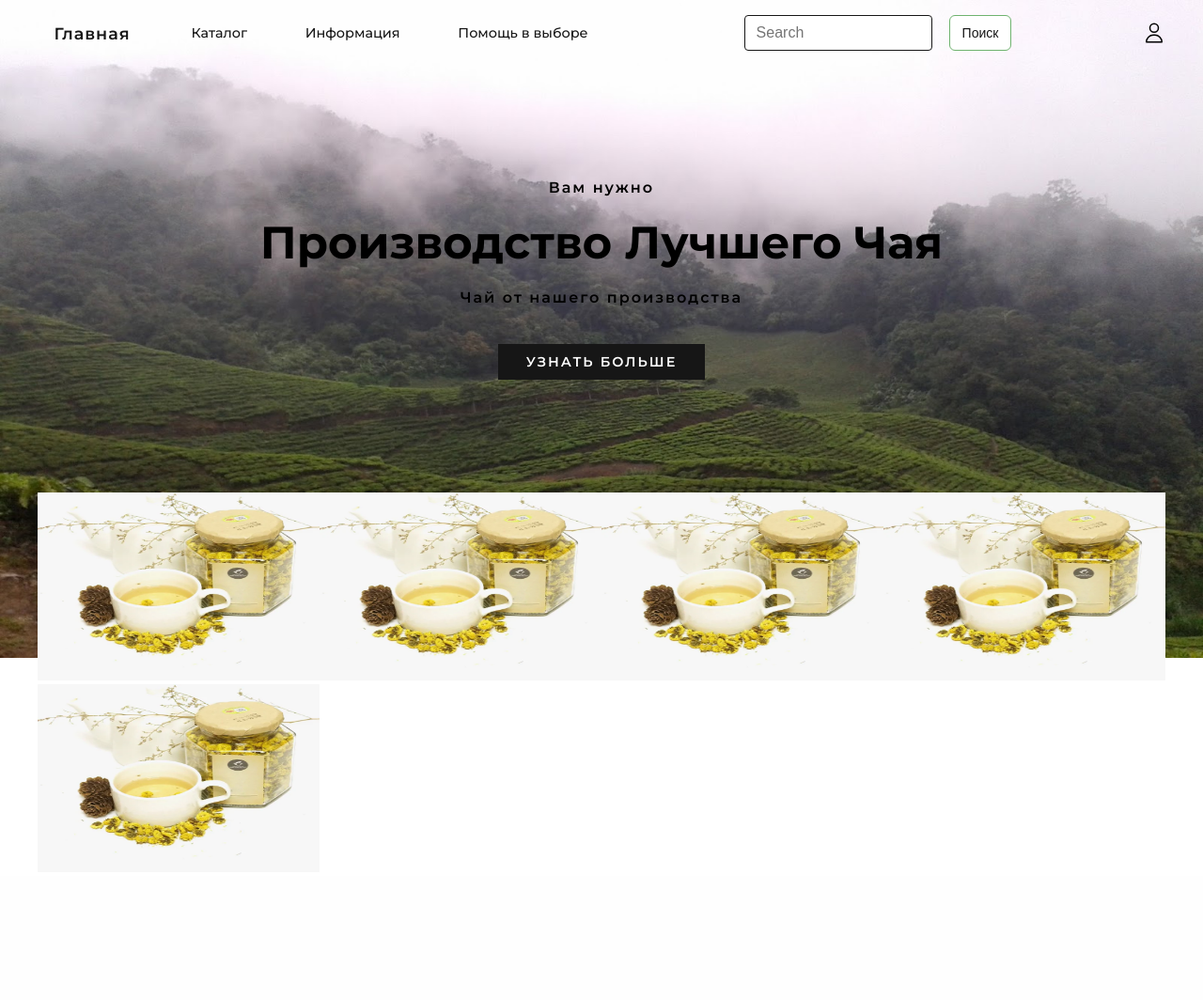
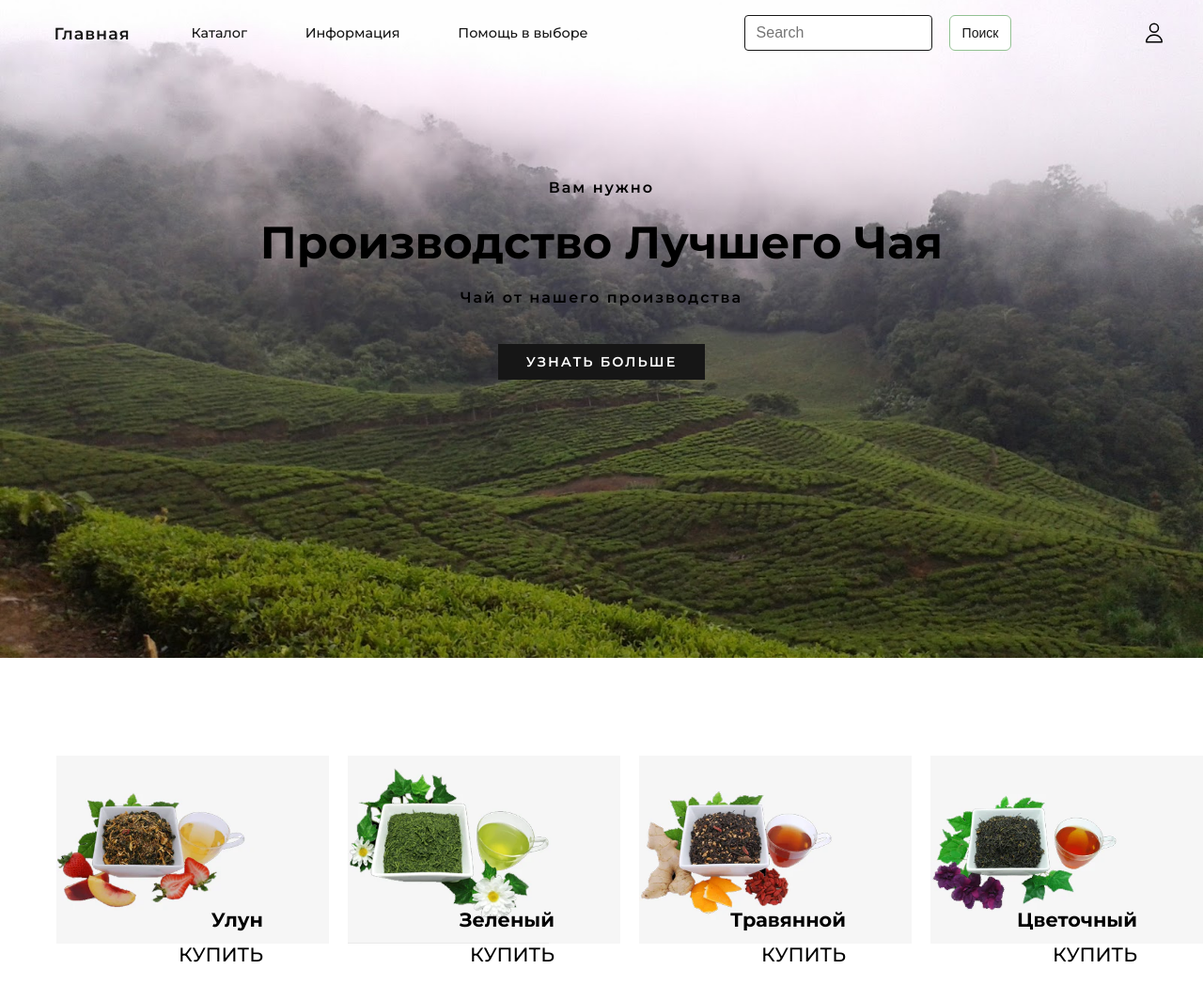
Before and after one commit to grachev21/antom_pronko_app1, a Django app: page / in a window 1280 px wide. Shown: the whole page at 94% size. Before the commit the page ends 912 px from the top, so only its background shows below. Run offline with Django 3.2, Linux system fonts and the light colour scheme; parts of the project's set-up code (start-up, migrations or seed data) failed here and were passed over.

Commit message:
images_line

```diff
--- a/main/static/css/styles.css
+++ b/main/static/css/styles.css
@@ -118,10 +118,57 @@ a {
 :root {
   --text-color: #161616;
   --background-color: rgb(255, 255, 255);
-  --border-color: rgb(111, 179, 111);
+  --border-color: rgb(147, 193, 147);
   --margin-right: 18px;
   --shadow: rgb(221, 221, 221);
 
+}
+
+
+/*Animation links ************************* */
+.links_activate {
+  color: var(--text-color);
+  transition: color 0.5s;
+}
+.links_activate:hover {
+  color: var(--border-color);
+  transition: color 0.5s;
+  /* Время эффекта */
+}
+
+.links_activate::after {
+  content: "";
+  display: block;
+  position: absolute;
+  right: 0;
+  bottom: -3px;
+  width: 0;
+  height: 3px;
+  /* Высота линии */
+  background-color: var(--text-color);
+  /* Цвет подчеркивания при исчезании линии*/
+  transition: width 0.5s;
+  /* Время эффекта */
+}
+
+.links_activate:hover::after {
+  content: "";
+  width: 100%;
+  display: block;
+  position: absolute;
+  left: 0;
+  bottom: -3px;
+  height: 3px;
+  /* Высота линии */
+  background-color: var(--border-color);
+  /* Цвет подчеркивания при появлении линии*/
+  transition: width 0.5s;
+  /* Время эффекта */
+}
+
+/*Zoom ************************************ */
+.zoom {
+  transform: scale(1.1); /* Увеличиваем масштаб */
 }
 
 /*Content ********************************* */
@@ -144,6 +191,8 @@ a {
   position: absolute;
   left: 0;
   z-index: -1;
+  background-position: center;
+  object-fit: cover;
 }
 
 /*Header ********************************** */
@@ -182,30 +231,6 @@ a {
   text-decoration: none;
   font-weight: 600;
   letter-spacing: 1px;
-}
-
-.activ_hover_after:after {
-  content: "";
-  display: block;
-  position: absolute;
-  right: 0;
-  bottom: -3px;
-  width: 0;
-  height: 2px;
-  background-color: var(--border-color);
-  transition: width 0.5s;
-}
-
-.activ_hover_after:hover:after {
-  content: "";
-  width: 100%;
-  display: block;
-  position: absolute;
-  left: 0;
-  bottom: -3px;
-  height: 2px;
-  background-color: var(--border-color);
-  transition: width 0.5s;
 }
 
 div.search>form {
@@ -400,7 +425,7 @@ div.search>form {
 .images_line {
   width: 100%;
   height: 200px;
-  background-color: red;
+  margin-top: 360px;
 }
 
 .images_line>.block_line {
@@ -411,7 +436,42 @@ div.search>form {
   flex-direction: row;
 }
 
+.images_line>.block_line>.img_block {
+  position: relative;
+  margin: 20px;
+  width: 230px;
+  height: 240px;
+}
+
 .images_line>.block_line>.img_block img {
-  width: 300px;
+  transition: transform .8s; /* Animation */
+  width: 290px;
   height: 200px;
+  margin: 0 auto;
+  background-position: center;
+  object-fit: cover;
 }
+
+.links_shop {
+  display: flex;
+  z-index: 50;
+  flex-direction: column;
+  position: absolute;
+  text-align: right;
+  right: 4px;
+  bottom: 10px;
+}
+
+.links_shop a {
+  font-size: 1.3em;
+  font-weight: 650;
+  padding: 6px;
+  cursor: pointer;
+}
+
+.links_shop>.links {
+  font-size: 1.3em;
+  font-weight: 450;
+  padding: 6px;
+  cursor: pointer;
+}
--- a/main/static/js/home.js
+++ b/main/static/js/home.js
@@ -1,7 +1,4 @@
-
-
 window.onload = function main() {
-
     // Check window ***************************
     if (window.innerWidth < 1200) {
         mobile(true)
@@ -21,7 +18,6 @@ window.onload = function main() {
             show_block(true)
         }
     });
-
 
     // Show block *****************************
     function show_block(flag) {
@@ -91,13 +87,28 @@ window.onload = function main() {
         }
     }
     function offHoverAfter() {
-        let activ_hover = document.querySelectorAll(".info_text > a")
+        let activ_hover = document.querySelectorAll(".info_text > a");
         for (let index = 0; index < activ_hover.length; index++) {
             activ_hover[index].classList.remove("activ_hover_after");
         }
     }
 
-    function turnPanel() {
+    // Images line ****************************************
+    const links = document.querySelectorAll(".links_shop>.links");
+    const img = document.querySelectorAll(".img_block img");
 
+    for (let index = 0; index < links.length; index++) {
+
+        links[index].addEventListener("mouseover",
+            function () { this.classList.add("links_activate"); });
+
+        img[index].addEventListener("mouseover",
+            function () { this.classList.add("zoom"); });
+
+        img[index].addEventListener("mouseout",
+            function () { this.classList.remove("zoom"); });
     }
+
+
+
 }
--- a/main/static/js/link.js
+++ /dev/null
@@ -1,3 +0,0 @@
-export function sayHi() {
-  alert(`Hello!`);
-}
--- a/main/templates/main/base.html
+++ b/main/templates/main/base.html
@@ -19,7 +19,6 @@
   <div class="block-content">
     <div class="content">
       {% block header %}{% endblock %}
-
       {% block content %}{% endblock content %}
 
 
@@ -27,10 +26,8 @@
     </div>
   </div>
 
-  <script mo></script>
   <script src="{% static './js/home.js' %}"></script>
-  <script type="module" src=".{% static './link.js' %}">
-  </script>
+
 </body>
 
 </html>
--- a/main/templates/main/home.html
+++ b/main/templates/main/home.html
@@ -4,7 +4,7 @@
 
 {% block header %}
 <div class="header">
-  <img class="menu_open" src="./icons/free-icon-menu-bar-8111040.png" alt="" />
+  <img class="menu_open" src="{% static './icons/free-icon-menu-bar-8111040.png' %}" alt="" />
 
   <div id="show_home_block" class="show_home_block">
     {% show_home_block %}
@@ -14,11 +14,11 @@
   <div class="info_text">
     <div class="panel">
       <a class="menu">
-        <img src="icons/free-icon-menu-bar-8111040.png" />
+        <img src="{% static 'icons/free-icon-menu-bar-8111040.png' %}" />
         <div class="title">MENU</div>
       </a>
       <a class="login">
-        <img src="icons/user.svg" />
+        <img src="{% static 'icons/user.svg' %}" />
         <div class="title">LOGIN</div>
       </a>
     </div>
@@ -34,7 +34,7 @@
       <button type="submit">Поиск</button>
     </form>
   </div>
-  <img src="./icons/user.svg" alt="Profile Icon" width="24" height="24" />
+  <img src="{% static './icons/user.svg' %} " alt="Profile Icon" width="24" height="24" />
   <a class="nav-link text-black" href="">Войти</a>
 </div>
 {% endblock %}
@@ -52,19 +52,32 @@
 <div class="images_line">
   <div class="block_line">
     <div class="img_block">
-      <img src="{% static 'images/bn1.png' %}" alt="">
+      <div class="links_shop">
+        <a>Улун</a>
+        <a class="links" >КУПИТЬ</a>
+      </div>
+      <img src="{% static 'images/line_1.png' %}" alt="">
     </div>
     <div class="img_block">
-      <img src="{% static 'images/bn1.png' %}" alt="">
+      <div class="links_shop">
+        <a>Зеленый</a>
+        <a class="links" >КУПИТЬ</a>
+      </div>
+      <img src="{% static 'images/line_2.png' %}" alt="">
     </div>
     <div class="img_block">
-      <img src="{% static 'images/bn1.png' %}" alt="">
+      <div class="links_shop">
+        <a>Травянной</a>
+        <a class="links" >КУПИТЬ</a>
+      </div>
+      <img src="{% static 'images/line_3.png' %}" alt="">
     </div>
     <div class="img_block">
-      <img src="{% static 'images/bn1.png' %}" alt="">
-    </div>
-    <div class="img_block">
-      <img src="{% static 'images/bn1.png' %}" alt="">
+      <div class="links_shop">
+        <a>Цветочный</a>
+        <a class="links" >КУПИТЬ</a>
+      </div>
+      <img src="{% static 'images/line_4.png' %}" alt="">
     </div>
   </div>
 
```
Also changed, not shown: main/static/images/bn1.4.webp (added), main/static/images/bn1.5.webp (added), main/static/images/bn1.6.webp (added), main/static/images/line_1.png (added), main/static/images/line_2.png (added), main/static/images/line_3.png (added), main/static/images/line_4.png (added).
